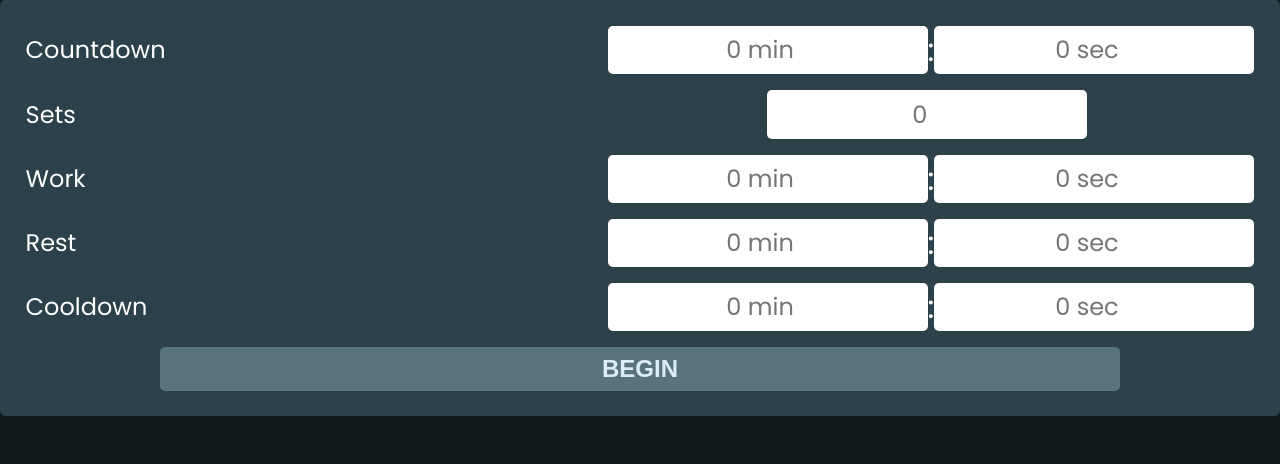
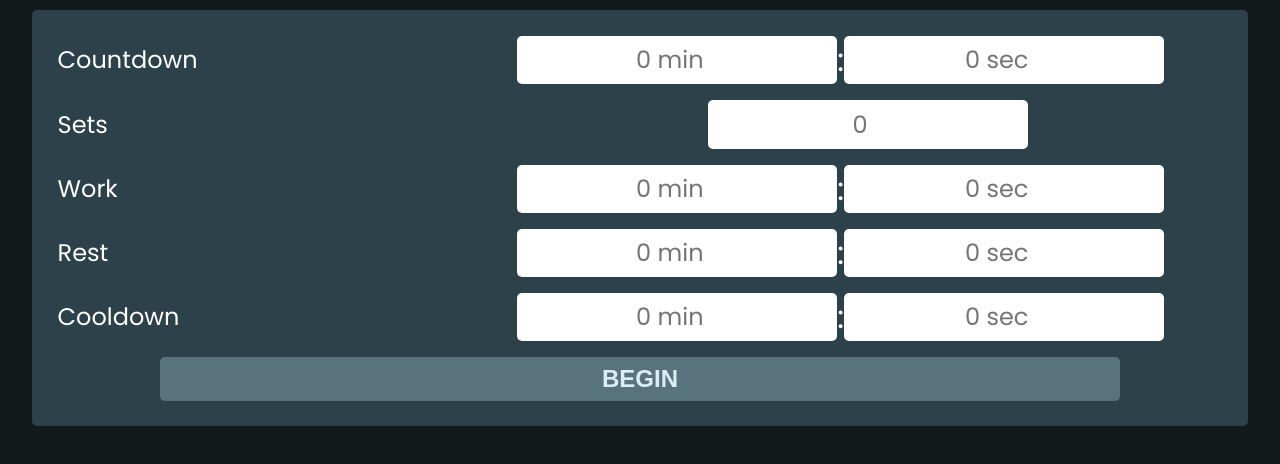
Before and after one commit to mapleroyal/mapleroyal.github.io, a plain HTML site: page index.html in a window 1280 px wide. Drawn offline with Linux system fonts and the light colour scheme.

Commit message:
Update style.css
messing with css

```diff
--- a/style.css
+++ b/style.css
@@ -31,6 +31,8 @@ body {
   padding: 2vw 2vw 2vw 2vw;
   background-color: rgb(45, 65, 75);
   border-radius: 5px;
+  width: 95vw;
+  margin: 10px auto 0 auto;
 }
 
 form {
@@ -43,6 +45,7 @@ form {
   grid-auto-flow: column;
   grid-template-columns: min-content 1fr min-content min-content min-content;
   font-size: 1.5rem;
+  width: 95%;
 }
 
 .label {
```
